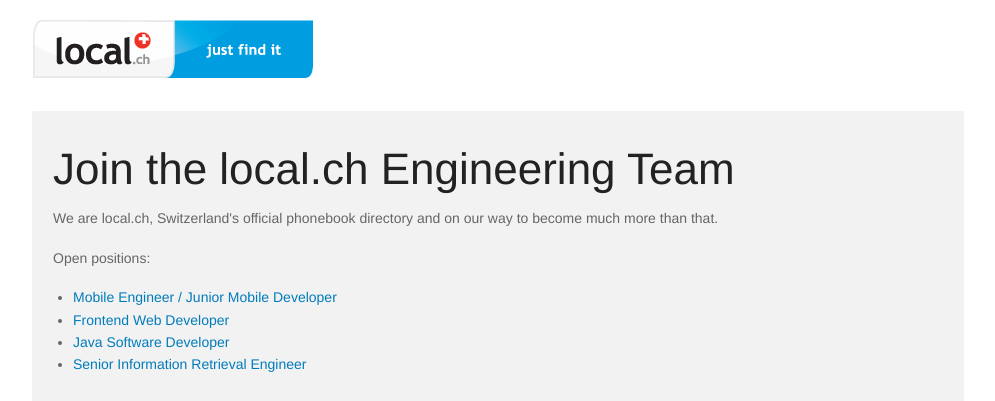
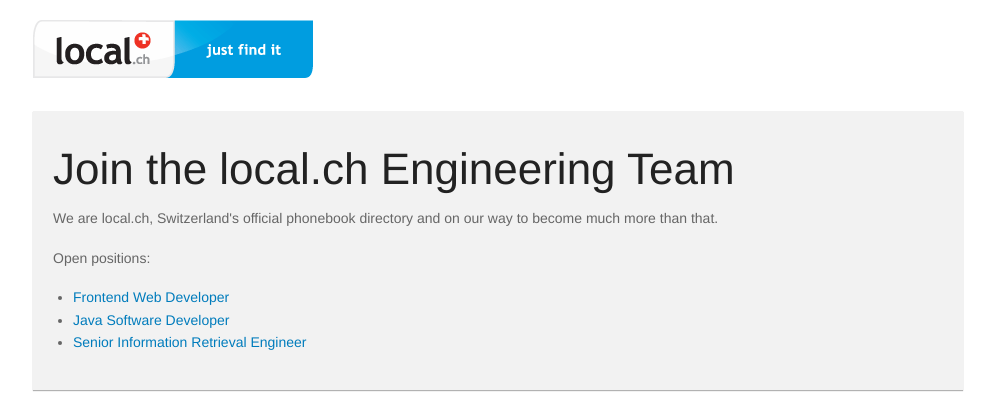
Before and after one commit to digideskio/local-ch.github.com, a Jekyll site: the page built from index.html, in a window 1280 px wide and 1400 px high, cut to the strip 0-401 px from the top of the window. Shown: the whole strip, without its empty margins (142-1137 px from the left). Built offline with Jekyll 4.4.1, drawn with Linux system fonts in a browser that asks for light colours; nearby versions of some CDN libraries.

Commit message:
Removed Mobile Job Opening

```diff
--- a/index.html
+++ b/index.html
@@ -13,7 +13,6 @@
 
       <p class="tagline">Open positions:
         <ul>
-          <li><a href="/mobile-developer.html">Mobile Engineer / Junior Mobile Developer</a></li>
           <li><a href="/frontend-web-developer.html">Frontend Web Developer</a></li>
           <li><a href="/java-ui-developer.html">Java Software Developer</a></li>
           <li><a href="/senior-ir-engineer.html">Senior Information Retrieval Engineer</a></li>
@@ -37,7 +36,6 @@
 
     <h2 class="section">Open Positions</h2>
     <ul>
-       <li><a href="/mobile-developer.html">Mobile Engineer</a></li>
        <li><a href="/frontend-web-developer.html">Frontend Web Developer</a></li>
        <li><a href="/java-ui-developer.html">Java Software Developer</a></li>
        <li><a href="/senior-ir-engineer.html">Senior Information Retrieval Engineer</a></li>
```
